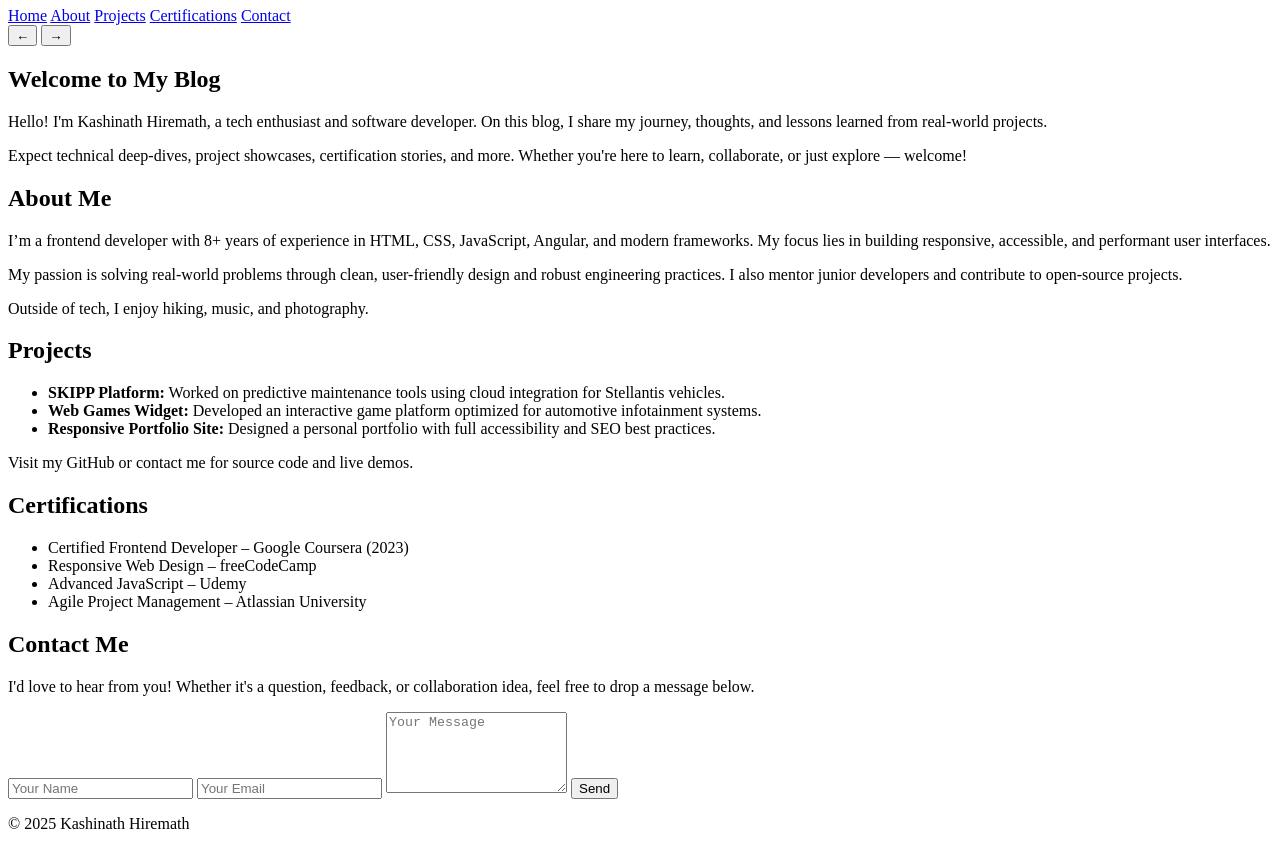
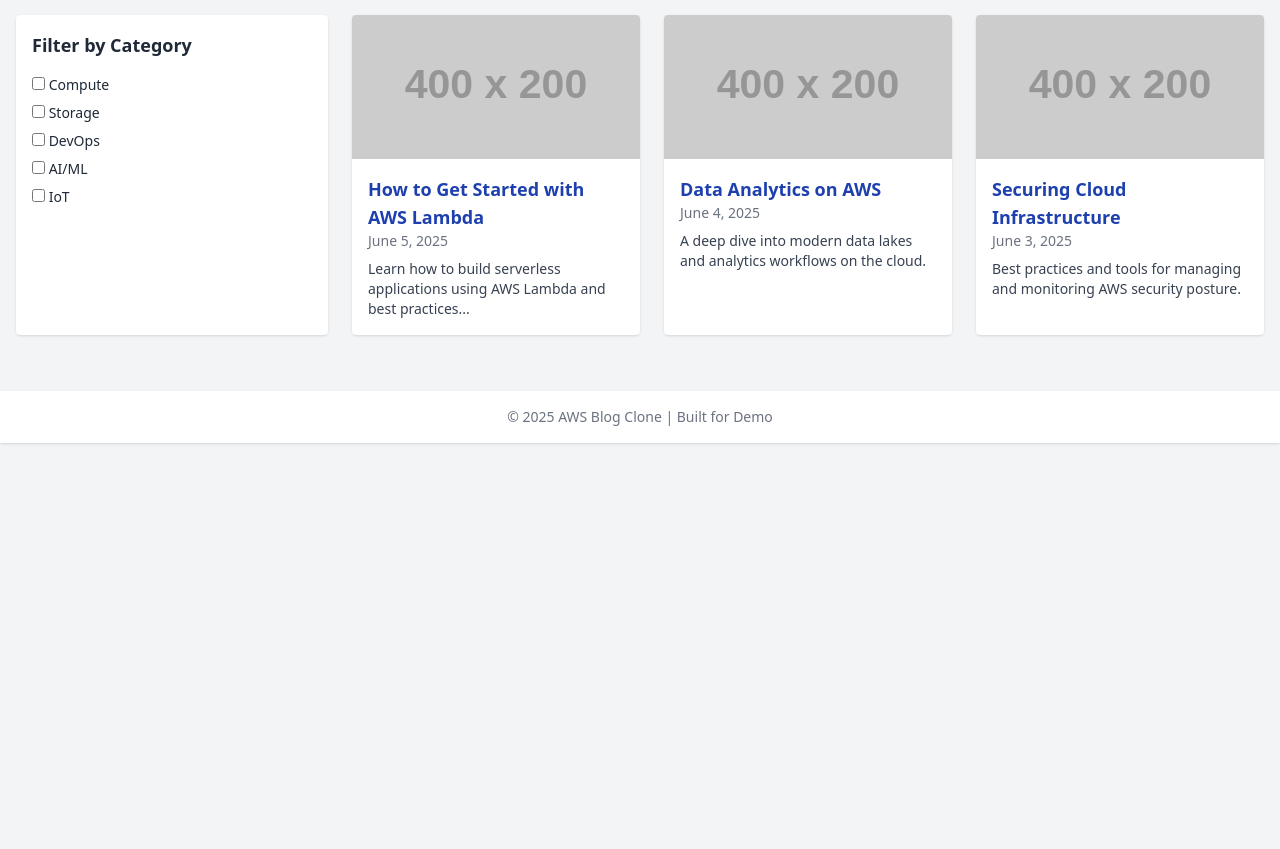
Before and after one commit to KashiHiremath1/kashinath-blog, a plain HTML site: page index.html in a window 1280 px wide. Shown: the part 73-922 px from the top of the page. After the commit the page ends 800 px from the top, so only its background shows below. Drawn offline with nearby package versions, Linux system fonts and the light colour scheme; placeholder pictures from the web are drawn by us.

Commit message:
look and feel changes

```diff
--- a/index.html
+++ b/index.html
@@ -1,92 +1,82 @@
-<!-- Full HTML updated with expanded content for each section -->
 <!DOCTYPE html>
 <html lang="en">
 <head>
-  <!-- Head content remains the same -->
   <meta charset="UTF-8" />
-  <meta name="viewport" content="width=device-width, initial-scale=1.0" />
-  <title>Kashinath Hiremath | Blog</title>
-  <style>
-    /* CSS remains unchanged */
-    /* (Omitted here for brevity) */
-  </style>
+  <meta name="viewport" content="width=device-width, initial-scale=1.0"/>
+  <title>AWS Blogs Clone</title>
+  <script src="https://cdn.tailwindcss.com"></script>
 </head>
-<body>
-  <header>
-    <h1>Kashinath Hiremath</h1>
-    <nav>
-      <a href="#home">Home</a>
-      <a href="#about">About</a>
-      <a href="#projects">Projects</a>
-      <a href="#certifications">Certifications</a>
-      <a href="#contact">Contact</a>
-    </nav>
+<body class="bg-gray-100 text-gray-800">
+
+  <!-- Header -->
+  <header class="bg-white shadow">
+    <div class="container mx-auto px-4 py-4 flex justify-between items-center">
+      <h1 class="text-2xl font-bold text-[#232f3e]">AWS Blogs</h1>
+      <nav class="space-x-4">
+        <a href="#" class="text-sm font-medium text-gray-700 hover:text-black">Home</a>
+        <a href="#" class="text-sm font-medium text-gray-700 hover:text-black">Categories</a>
+        <a href="#" class="text-sm font-medium text-gray-700 hover:text-black">About</a>
+      </nav>
+    </div>
   </header>
 
-  <div class="nav-buttons">
-    <button onclick="scrollToSection(-1)">&#8592;</button>
-    <button onclick="scrollToSection(1)">&#8594;</button>
-  </div>
+  <!-- Main Content -->
+  <main class="container mx-auto px-4 py-6 flex flex-col md:flex-row gap-6">
 
-  <main id="main-container">
-    <section id="home">
-      <h2>Welcome to My Blog</h2>
-      <p>Hello! I'm Kashinath Hiremath, a tech enthusiast and software developer. On this blog, I share my journey, thoughts, and lessons learned from real-world projects.</p>
-      <p>Expect technical deep-dives, project showcases, certification stories, and more. Whether you're here to learn, collaborate, or just explore — welcome!</p>
-    </section>
+    <!-- Sidebar Filters -->
+    <aside class="w-full md:w-1/4 bg-white rounded shadow p-4">
+      <h2 class="text-lg font-semibold mb-4">Filter by Category</h2>
+      <ul class="space-y-2 text-sm">
+        <li><input type="checkbox" id="compute" /> <label for="compute">Compute</label></li>
+        <li><input type="checkbox" id="storage" /> <label for="storage">Storage</label></li>
+        <li><input type="checkbox" id="devops" /> <label for="devops">DevOps</label></li>
+        <li><input type="checkbox" id="ai" /> <label for="ai">AI/ML</label></li>
+        <li><input type="checkbox" id="iot" /> <label for="iot">IoT</label></li>
+      </ul>
+    </aside>
 
-    <section id="about">
-      <h2>About Me</h2>
-      <p>I’m a frontend developer with 8+ years of experience in HTML, CSS, JavaScript, Angular, and modern frameworks. My focus lies in building responsive, accessible, and performant user interfaces.</p>
-      <p>My passion is solving real-world problems through clean, user-friendly design and robust engineering practices. I also mentor junior developers and contribute to open-source projects.</p>
-      <p>Outside of tech, I enjoy hiking, music, and photography.</p>
-    </section>
+    <!-- Blog Grid -->
+    <section class="flex-1">
+      <div class="grid gap-6 sm:grid-cols-1 md:grid-cols-2 lg:grid-cols-3">
+        <!-- Blog Card -->
+        <div class="bg-white rounded shadow hover:shadow-lg transition">
+          <img src="https://via.placeholder.com/400x200" class="rounded-t" alt="Blog Image" />
+          <div class="p-4">
+            <h3 class="text-lg font-semibold text-blue-800">How to Get Started with AWS Lambda</h3>
+            <p class="text-sm text-gray-500 mb-2">June 5, 2025</p>
+            <p class="text-sm text-gray-700">Learn how to build serverless applications using AWS Lambda and best practices...</p>
+          </div>
+        </div>
 
-    <section id="projects">
-      <h2>Projects</h2>
-      <ul>
-        <li><strong>SKIPP Platform:</strong> Worked on predictive maintenance tools using cloud integration for Stellantis vehicles.</li>
-        <li><strong>Web Games Widget:</strong> Developed an interactive game platform optimized for automotive infotainment systems.</li>
-        <li><strong>Responsive Portfolio Site:</strong> Designed a personal portfolio with full accessibility and SEO best practices.</li>
-      </ul>
-      <p>Visit my GitHub or contact me for source code and live demos.</p>
-    </section>
+        <!-- Repeat -->
+        <div class="bg-white rounded shadow hover:shadow-lg transition">
+          <img src="https://via.placeholder.com/400x200" class="rounded-t" alt="Blog Image" />
+          <div class="p-4">
+            <h3 class="text-lg font-semibold text-blue-800">Data Analytics on AWS</h3>
+            <p class="text-sm text-gray-500 mb-2">June 4, 2025</p>
+            <p class="text-sm text-gray-700">A deep dive into modern data lakes and analytics workflows on the cloud.</p>
+          </div>
+        </div>
 
-    <section id="certifications">
-      <h2>Certifications</h2>
-      <ul>
-        <li>Certified Frontend Developer – Google Coursera (2023)</li>
-        <li>Responsive Web Design – freeCodeCamp</li>
-        <li>Advanced JavaScript – Udemy</li>
-        <li>Agile Project Management – Atlassian University</li>
-      </ul>
-    </section>
+        <div class="bg-white rounded shadow hover:shadow-lg transition">
+          <img src="https://via.placeholder.com/400x200" class="rounded-t" alt="Blog Image" />
+          <div class="p-4">
+            <h3 class="text-lg font-semibold text-blue-800">Securing Cloud Infrastructure</h3>
+            <p class="text-sm text-gray-500 mb-2">June 3, 2025</p>
+            <p class="text-sm text-gray-700">Best practices and tools for managing and monitoring AWS security posture.</p>
+          </div>
+        </div>
 
-    <section id="contact">
-      <h2>Contact Me</h2>
-      <p>I'd love to hear from you! Whether it's a question, feedback, or collaboration idea, feel free to drop a message below.</p>
-      <form name="contact" method="POST" data-netlify="true">
-        <input type="text" name="name" placeholder="Your Name" required />
-        <input type="email" name="email" placeholder="Your Email" required />
-        <textarea name="message" placeholder="Your Message" rows="5" required></textarea>
-        <button type="submit">Send</button>
-      </form>
+        <!-- Add more cards as needed -->
+      </div>
     </section>
   </main>
 
-  <footer>
-    <p>&copy; 2025 Kashinath Hiremath</p>
+  <!-- Footer -->
+  <footer class="bg-white shadow mt-8">
+    <div class="container mx-auto px-4 py-4 text-sm text-center text-gray-500">
+      © 2025 AWS Blog Clone | Built for Demo
+    </div>
   </footer>
-
-  <script>
-    const main = document.getElementById('main-container');
-    let currentSection = 0;
-    function scrollToSection(direction) {
-      const totalSections = main.children.length;
-      currentSection = Math.max(0, Math.min(totalSections - 1, currentSection + direction));
-      const offset = currentSection * window.innerWidth;
-      main.scrollTo({ left: offset, behavior: 'smooth' });
-    }
-  </script>
 </body>
 </html>
```
